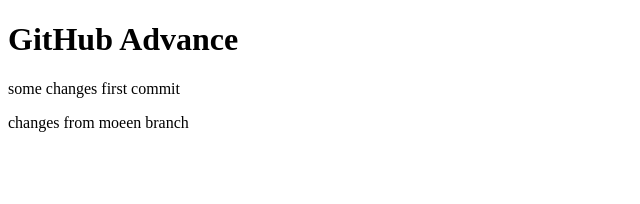
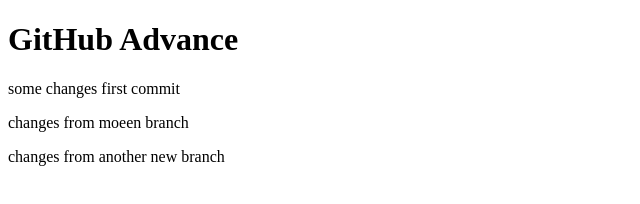
Before and after one commit to Ibrahimkhan432/githubpractice, a plain HTML site: page index.html in a window 1280 px wide. Shown: the whole page, without its empty margins (0-640 px from the left). Drawn offline with Linux system fonts and the light colour scheme.

Commit message:
changes 4

```diff
--- a/index.html
+++ b/index.html
@@ -9,5 +9,6 @@
     <h1>GitHub Advance</h1>
     <p>some changes first commit</p>
     <p>changes from moeen branch</p>
+    <p>changes from another new branch</p>
 </body>
 </html>
```
